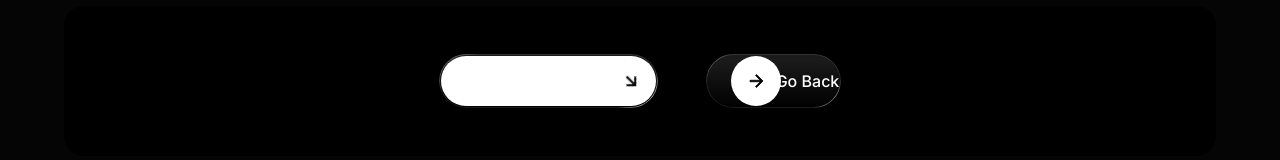
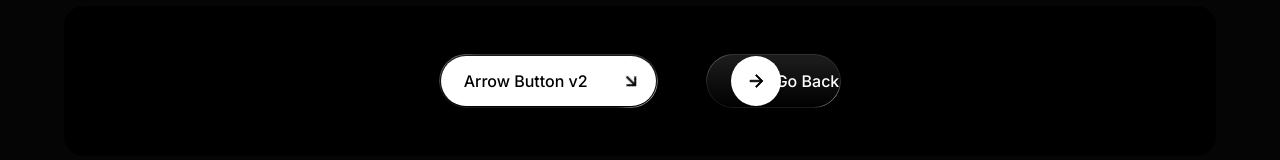
Before and after one commit to awaisavancera-rgb/Portfolio-Awais, a Next.js app: page /portfolio-v2 in a window 1280 px wide. In both pictures the pointer is over the element "Arrow Button v2". Shown: the part 6943-7103 px from the top of the page. Built offline with nearby package versions, Linux system fonts and the light colour scheme.

Commit message:
feat: add arrow-button-v2 CSS module with hover animations and bidirectional support

```diff
--- a/src/components/arrow-button-v2.module.css
+++ b/src/components/arrow-button-v2.module.css
@@ -60,6 +60,7 @@
     color: #fff;
     font-family: var(--font-inter), sans-serif;
     font-weight: 500;
+    transition: color var(--duration) var(--ease);
 }
 
 .arrowWrapper {
@@ -117,3 +118,7 @@
 .buttonContainer:hover .arrow {
     transform: rotate(var(--arrow-rotation));
 }
+
+.buttonContainer:hover .text {
+    color: #000;
+}
```
